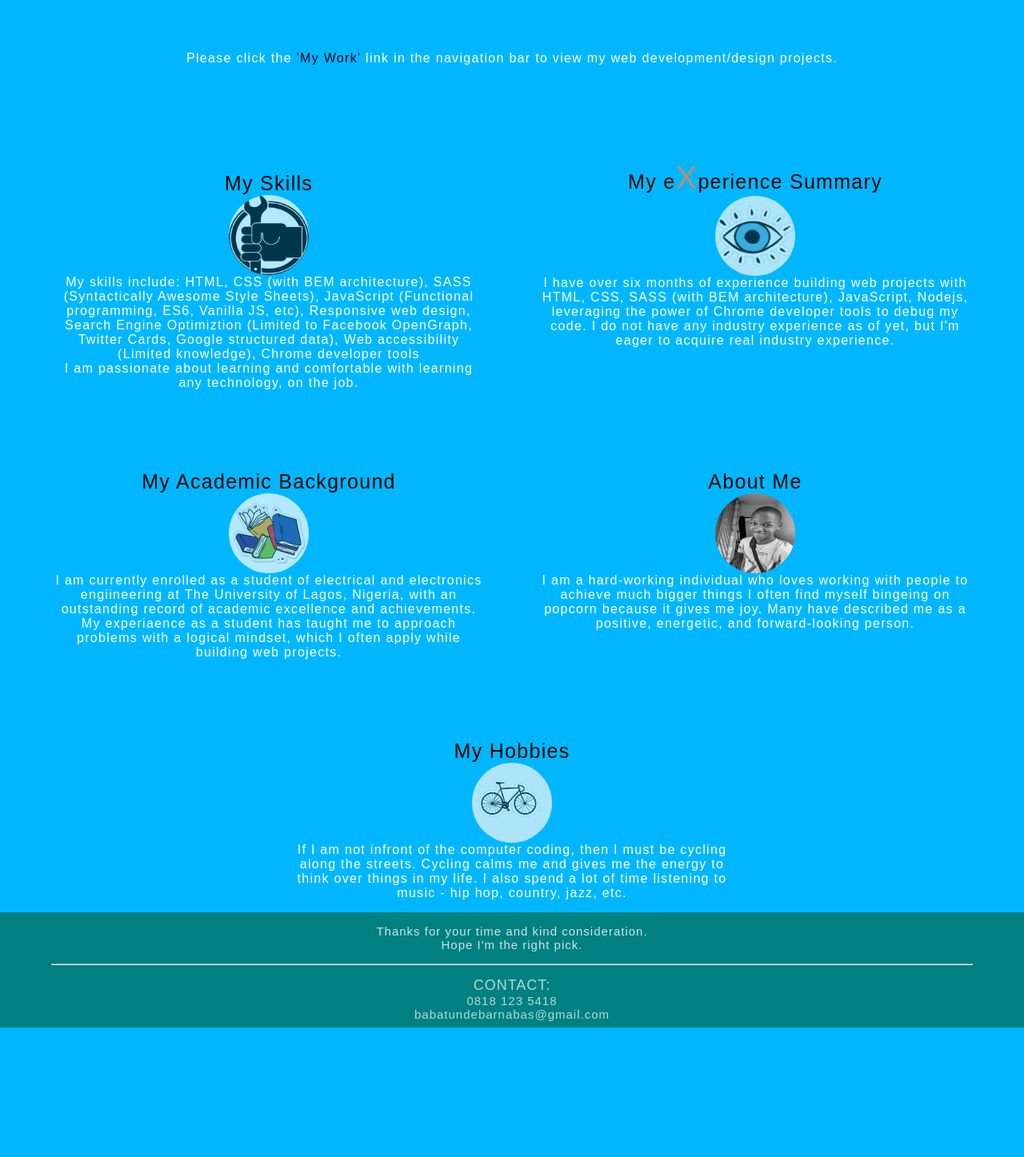
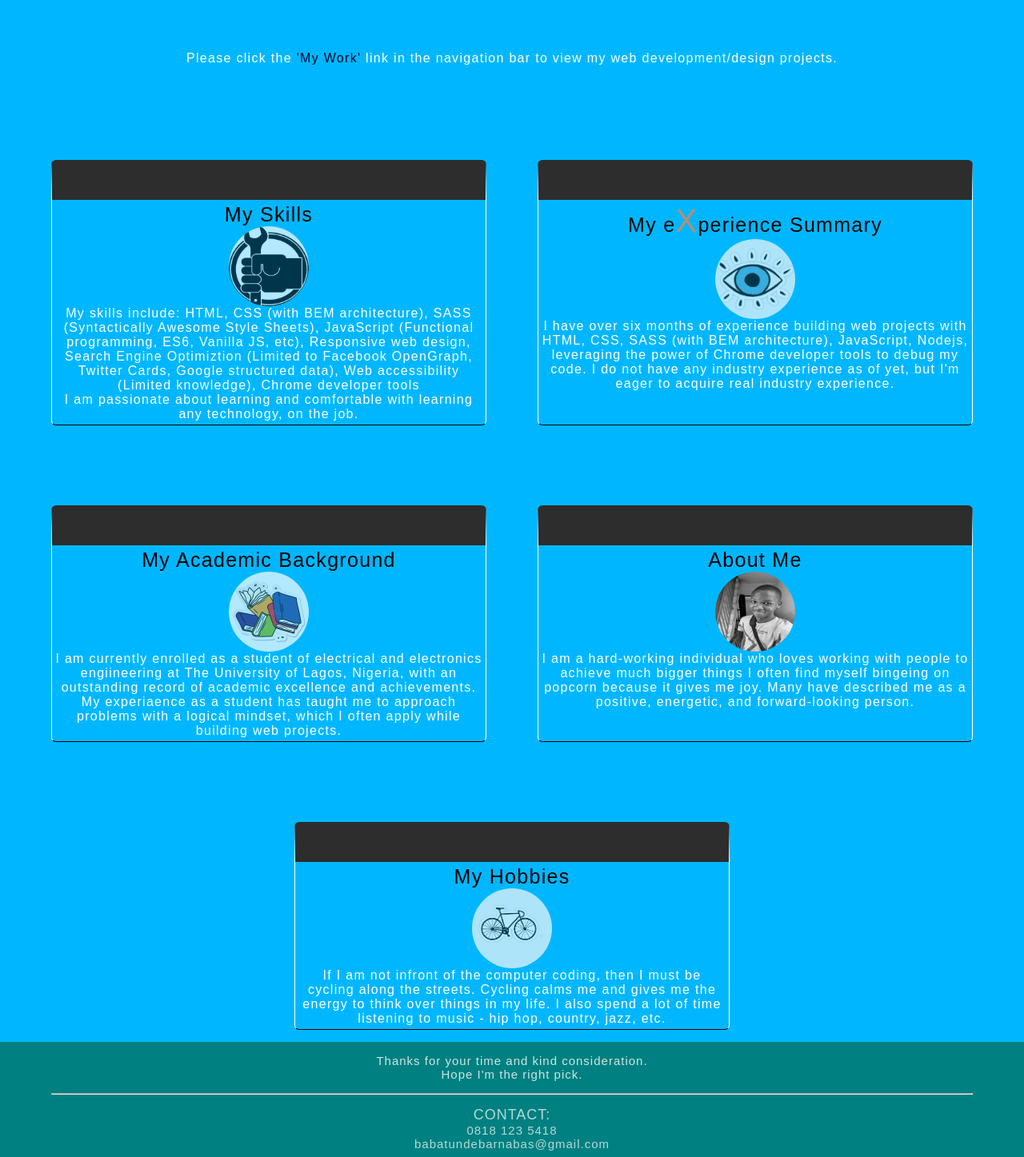
Before and after one commit to Barnabas19/BarnabasPortfolioWebsite, a PHP site: page / in a window 1280 px wide. Shown: the part 763-2210 px from the top of the page at 80% size. Before the commit the page ends 2048 px from the top, so only its background shows below. Run offline with PHP 8.4, Linux system fonts and the light colour scheme; style sheets or scripts are compiled from the project's sources.

Commit message:
latest changes

```diff
--- a/_mixins.scss
+++ b/_mixins.scss
@@ -7,6 +7,12 @@
     margin-left: 5%;
     margin-right: 5%;
     text-align: center;
+    border-top: 50px solid rgb(46, 45, 45);
+    border-bottom: 1px solid black;
+    border-left: 1px solid white;
+    border-right: 1px solid white;
+    border-radius: 6px;
+    padding: 4px;
 }
 
 @mixin themeDesktop($color, $left-margin) {
@@ -17,4 +23,10 @@
     margin-left: $left-margin;
     margin-right: 0;
     text-align: center;
+    border-top: 50px solid rgb(46, 45, 45);
+    border-bottom: 1px solid black;
+    border-left: 1px solid white;
+    border-right: 1px solid white;
+    border-radius: 6px;
+    padding: 4px;
 }
```
